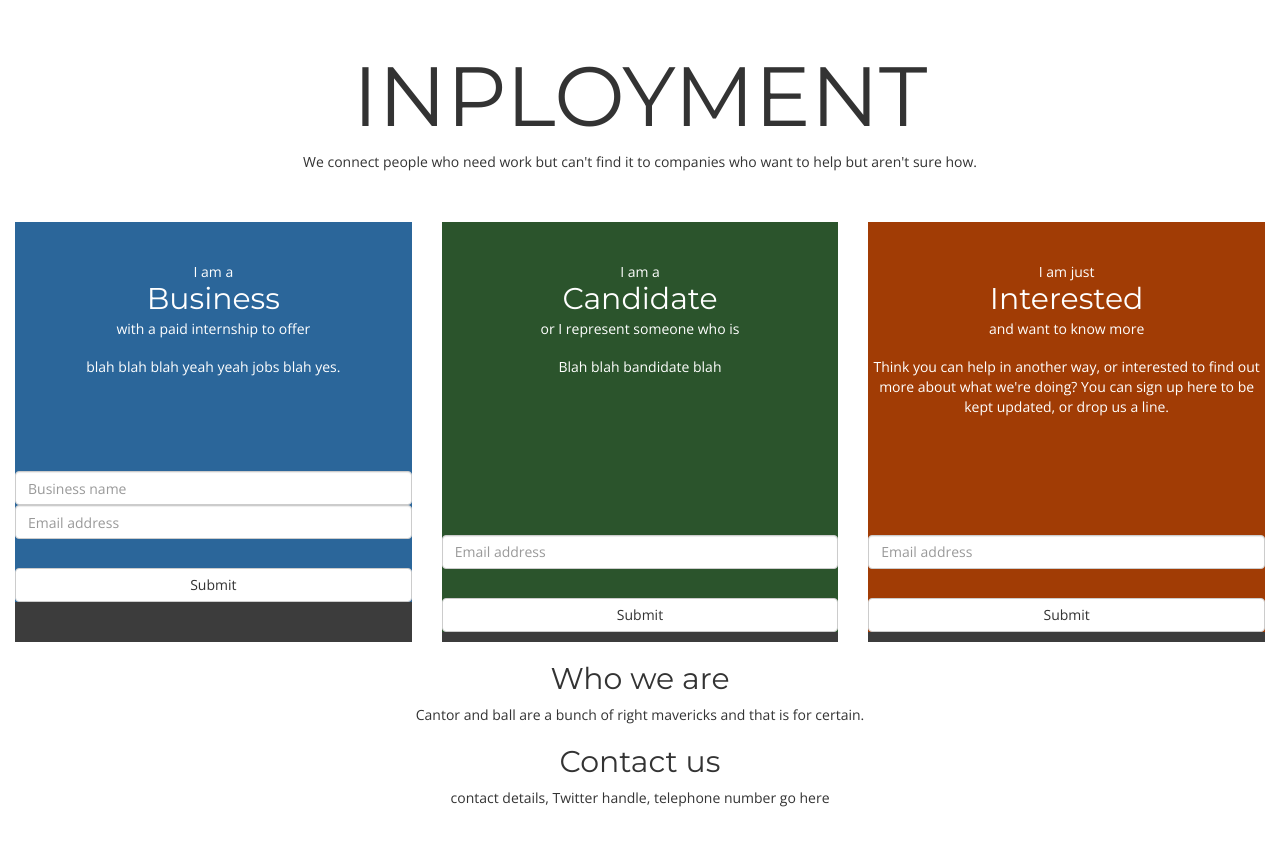
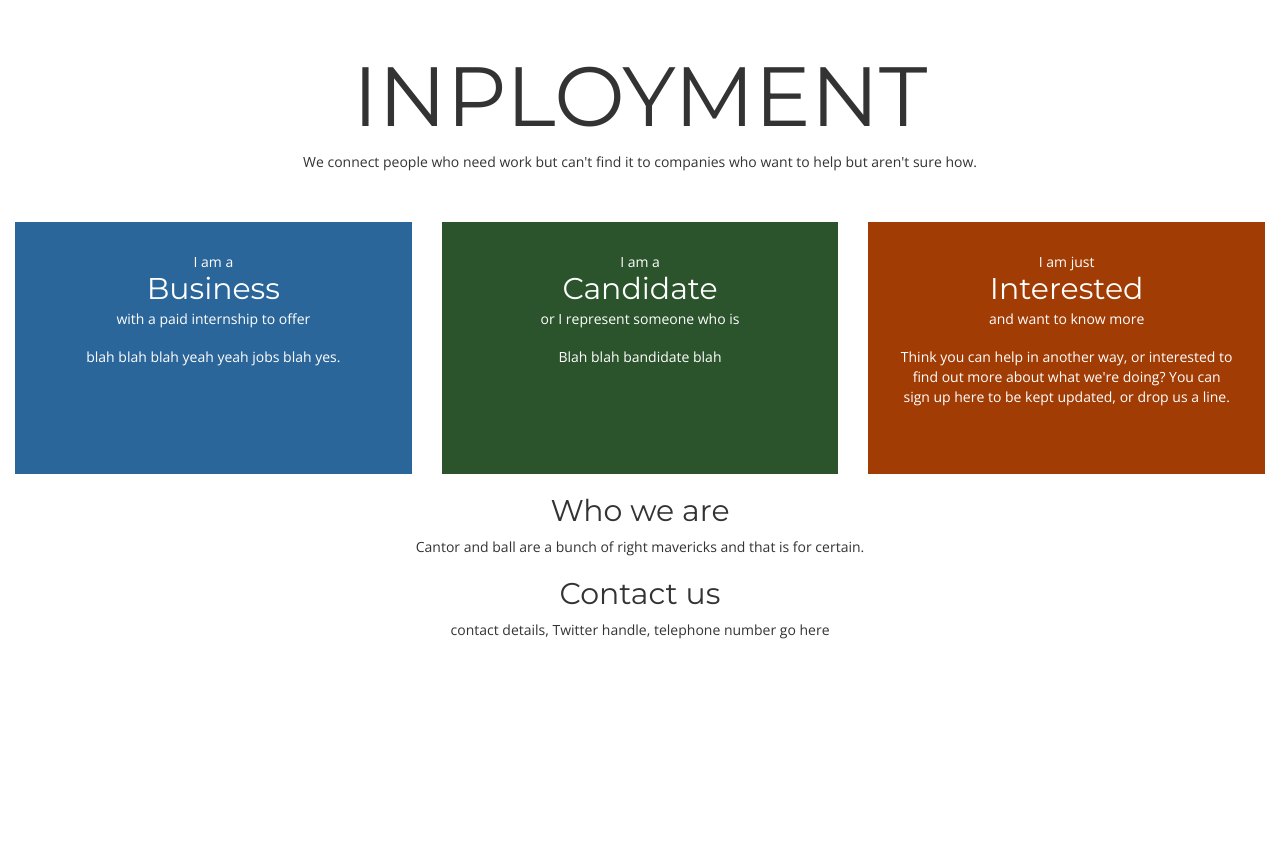
Before and after one commit to cantorandball/inployment, a Django app: page / in a window 1280 px wide. After the commit the page ends 639 px from the top, so only its background shows below. Run offline with Django 3.2, Linux system fonts and the light colour scheme; parts of the project's set-up code (start-up, migrations or seed data) failed here and were passed over; some libraries are stand-ins or nearby versions.

Commit message:
Padding is back, instead of nasty line breaks. Added blinds div, for my sins.

```diff
--- a/inployment-django/inployment/inployment_app/templates/home.html
+++ b/inployment-django/inployment/inployment_app/templates/home.html
@@ -8,13 +8,7 @@
 
         <div class="row">
             <div class="col-sm-4 email-box" >
-                <div class="underbox" id="business-underbox"></div>
-                <div class="colour-container" id="business-box">
-                    <br/><br/>
-                    <p class="user-title-pre">I am a</p>
-                    <h2 class="user-title">Business</h2>
-                    <p class="user-title-post">with a paid internship to offer</p>
-                    <p class="blurb">blah blah blah yeah yeah jobs blah yes.</p>
+                <div class="underbox" id="business-underbox">
                     <form method="POST" role="form">
                         <div class="form-group">
                             {{ business_form }}
@@ -23,15 +17,17 @@
                         {% csrf_token %}
                     </form>
                 </div>
+                <div class="blinds">
+                    <div class="colour-container" id="business-box">
+                        <p class="user-title-pre">I am a</p>
+                        <h2 class="user-title">Business</h2>
+                        <p class="user-title-post">with a paid internship to offer</p>
+                        <p class="blurb">blah blah blah yeah yeah jobs blah yes.</p>
+                    </div>
+                </div>
             </div>
             <div class="col-sm-4 email-box" >
-                <div class="underbox" id="candidate-underbox"></div>
-                <div class="colour-container" id="candidate-box">
-                    <br/><br/>
-                    <p class="user-title-pre">I am a</p>
-                    <h2 class="user-title">Candidate</h2>
-                    <p class="user-title-post">or I represent someone who is</p->
-                    <p class="blurb">Blah blah bandidate blah</p>
+                <div class="underbox" id="candidate-underbox">
                     <form method="POST" role="form">
                         <div class="form-group">
                             {{ candidate_form }}
@@ -40,15 +36,17 @@
                         {% csrf_token %}
                     </form>
                 </div>
+                <div class="blinds">
+                    <div class="colour-container" id="candidate-box">
+                        <p class="user-title-pre">I am a</p>
+                        <h2 class="user-title">Candidate</h2>
+                        <p class="user-title-post">or I represent someone who is</p->
+                        <p class="blurb">Blah blah bandidate blah</p>
+                    </div>
+                </div>
             </div>
             <div class="col-sm-4 email-box" >
-                <div class="underbox" id="interested-underbox"></div>
-                <div class="colour-container" id="interested-box">
-                    <br/><br/>
-                    <p class="user-title-pre">I am just</p>
-                    <h2 class="user-title">Interested</h2>
-                    <p class="user-title-post">and want to know more</p>
-                    <p class="blurb">Think you can help in another way, or interested to find out more about what we're doing? You can sign up here to be kept updated, or drop us a line.</p>
+                <div class="underbox" id="interested-underbox">
                     <form method="POST" role="form">
                         <div class="form-group">
                             {{ interested_form }}
@@ -57,6 +55,14 @@
                         {% csrf_token %}
                     </form>
                 </div>
+                <div class="blinds">
+                    <div class="colour-container" id="interested-box">
+                        <p class="user-title-pre">I am just</p>
+                        <h2 class="user-title">Interested</h2>
+                        <p class="user-title-post">and want to know more</p>
+                        <p class="blurb">Think you can help in another way, or interested to find out more about what we're doing? You can sign up here to be kept updated, or drop us a line.</p>
+                    </div>
+                </div>
             </div>
         </div>
 {% endblock %}
--- a/inployment-django/inployment/static/inployment_app/css/main.css
+++ b/inployment-django/inployment/static/inployment_app/css/main.css
@@ -44,19 +44,17 @@ h1{
     height: 2em;
 }
 
-.colour-container{
+.blinds{
+    height: 100%
 }
 
-.blurb{
-    height: 12em;
+.colour-container{
+    padding: 30px;
+    height: 100%
 }
 
 #business-box{
     background-color: #2b669a;
-}
-
-#business-box .blurb{
-    height:7.45em;
 }
 
 #candidate-box{
@@ -69,7 +67,7 @@ h1{
 
 .email-box {
     color: #ffffff;
-    height: 30em;
+    height: 18em;
 }
 
 /* Underboxes */
@@ -79,6 +77,7 @@ h1{
     height: 100%;
     z-index: -1;
     background-color: #3c3c3c;
+    padding: 30px;
 }
 
 #business-underbox{}
--- a/inployment-django/inployment/static/inployment_app/js/main.js
+++ b/inployment-django/inployment/static/inployment_app/js/main.js
@@ -1,7 +1,7 @@
 $( document).ready(function() {
 
     $(".email-box").click(function () {
-        $(this).children(".colour-container").toggle("blind", {"direction": "down"});
+        $(this).children(".blinds").toggle("blind", {"direction": "down"});
     });
 
 });
```
